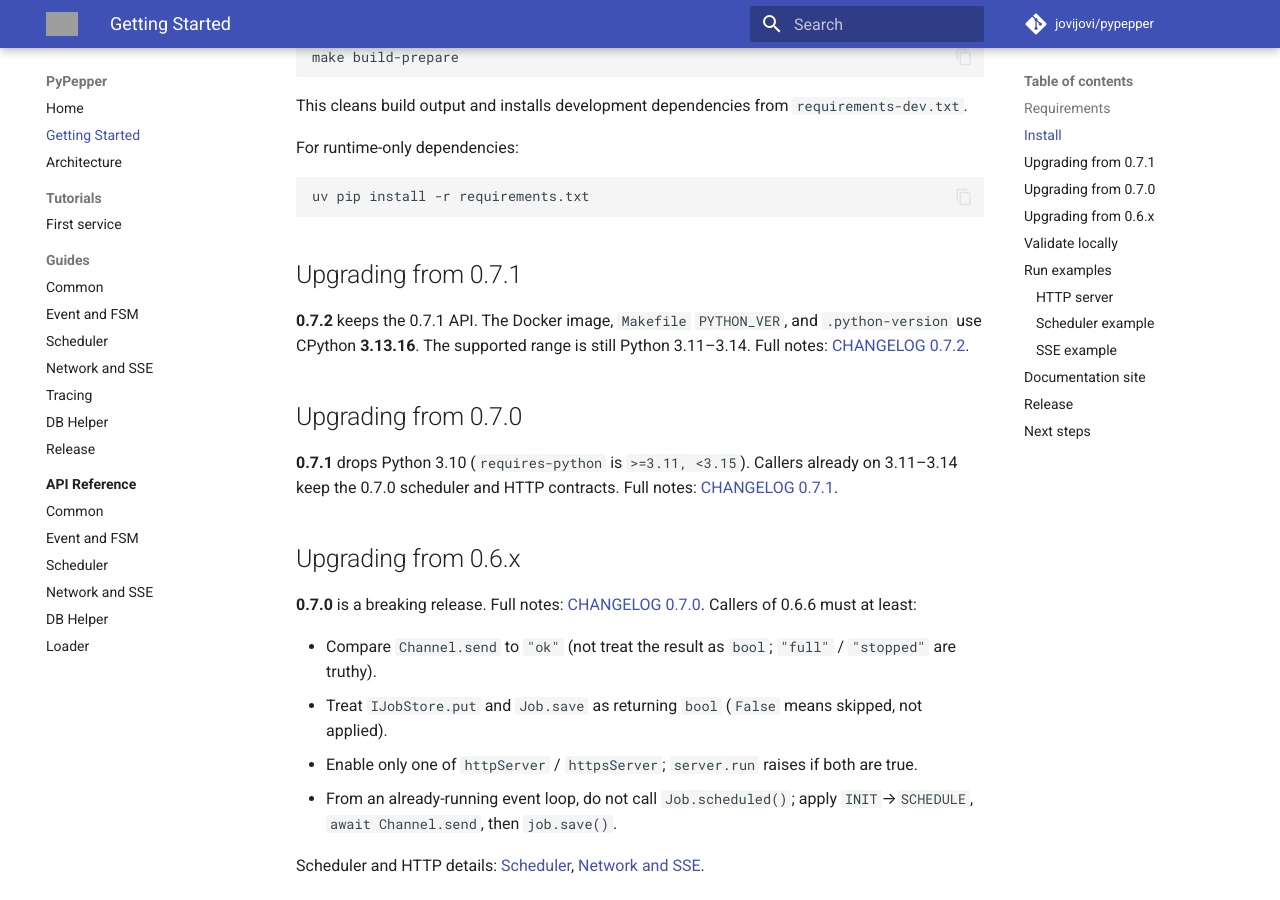
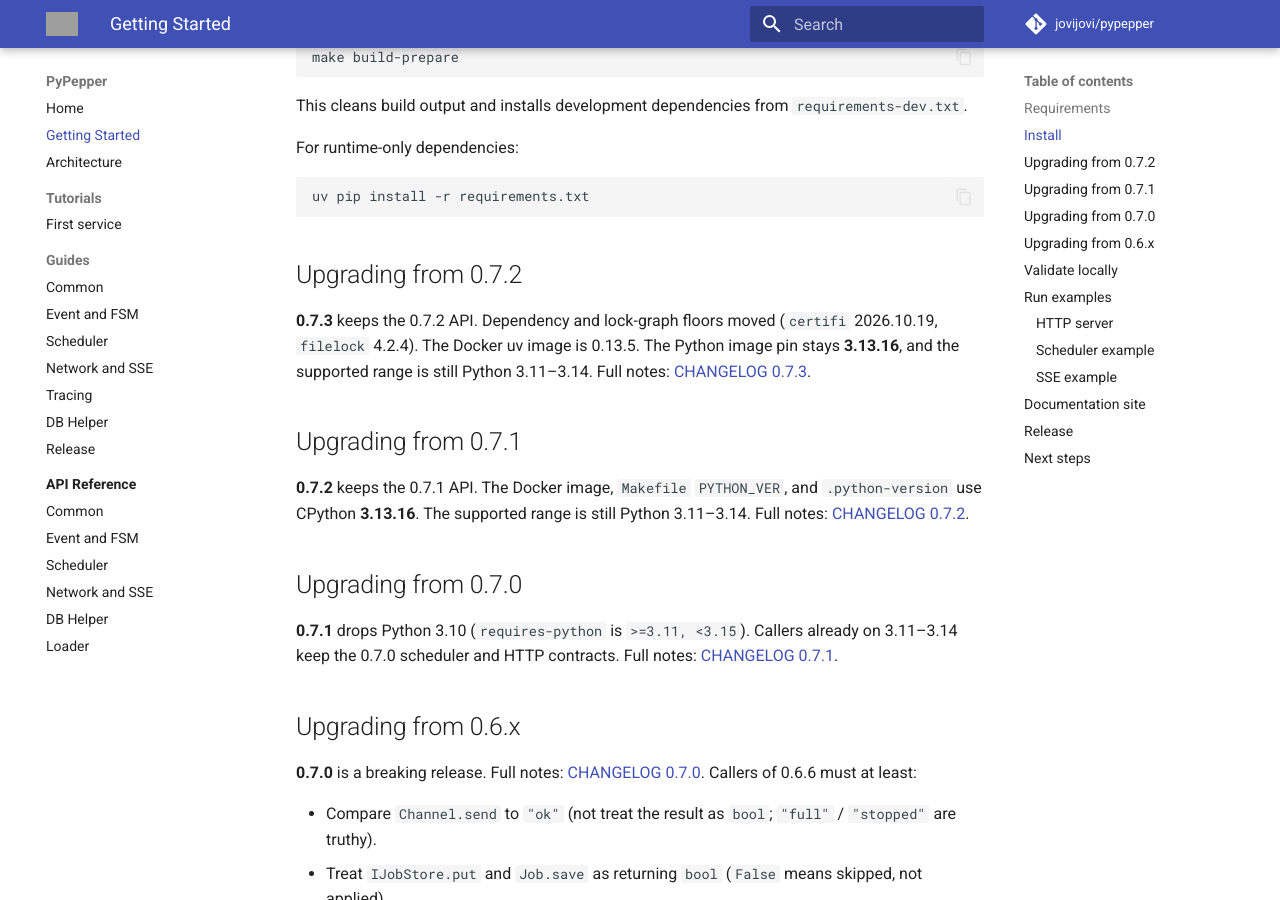
Before and after one commit to jovijovi/pypepper, an MkDocs documentation site: the page built from docs/getting-started.md, in a window 1280 px wide and 900 px high, scrolled down 377 px. Built offline with MkDocs 1.6.1 and Material for MkDocs 9.7.7, drawn with Linux system fonts in a browser that asks for light colours; comment, search, counter and statistics services are not loaded; grey boxes are pictures that could not be loaded.

Commit message:
docs: record 0.7.3 dependency and lock-graph notes (#95)

````diff
--- a/docs/getting-started.md
+++ b/docs/getting-started.md
@@ -19,6 +19,10 @@ For runtime-only dependencies:
 ```shell
 uv pip install -r requirements.txt
 ```
+
+## Upgrading from 0.7.2
+
+**0.7.3** keeps the 0.7.2 API. Dependency and lock-graph floors moved (`certifi` 2026.10.19, `filelock` 4.2.4). The Docker uv image is 0.13.5. The Python image pin stays **3.13.16**, and the supported range is still Python 3.11–3.14. Full notes: [CHANGELOG 0.7.3](https://github.com/jovijovi/pypepper/blob/main/CHANGELOG.md#073).
 
 ## Upgrading from 0.7.1
 
--- a/docs/guides/release.md
+++ b/docs/guides/release.md
@@ -34,7 +34,7 @@ git tag vX.Y.Z
 git push origin vX.Y.Z
 ```
 
-Example: if `pyproject.toml` has `version = "0.7.2"`, the tag must be `v0.7.2`.
+Example: if `pyproject.toml` has `version = "0.7.3"`, the tag must be `v0.7.3`.
 
 4. Watch **Actions → Publish to PyPI**. The workflow runs lint/docs on Python 3.13, then pretest on **Python 3.11 and 3.14** (sample ends of the supported range); build/upload stays on 3.13. A failing pretest or a tag/`pyproject.toml` version mismatch blocks upload.
 5. Confirm the version on [https://pypi.org/project/pypepper/](https://pypi.org/project/pypepper/).
````
Also changed, not shown: CHANGELOG.md (+5 -0 lines), docs/index.md (+1 -1 lines).
